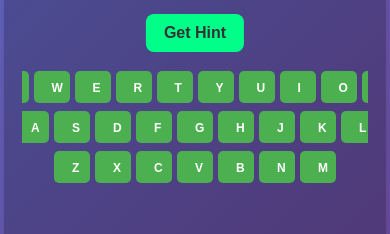
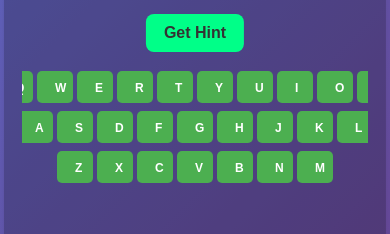
Before and after one commit to jb24000/hangman-game, a plain HTML site: page index.html in a window 390 px wide. Both pictures are taken after a click on the button "Start Game". Shown: the part 434-668 px from the top of the page. Drawn offline with Linux system fonts and the light colour scheme.

Commit message:
Update index.html

```diff
--- a/index.html
+++ b/index.html
@@ -168,7 +168,7 @@
       gap: 10px;
       margin: 10px 0 0 0;
     }
-    #keyboard {
+#keyboard {
   display: none;
   flex-direction: column;
   align-items: center;
@@ -206,24 +206,24 @@
   box-sizing: border-box;
 }
     #keyboard button:disabled { background: #aaa; cursor: not-allowed; }
-   @media (max-width: 480px) {
-     #keyboard {
+  @media (max-width: 480px) {
+  #keyboard {
     max-width: 100vw;
     gap: 6px;
     padding-left: 0;
     padding-right: 0;
   }
   .kb-row {
-    gap: 3px;
-    width: 100vw;
-    /* Remove flex-wrap: nowrap; */
+    gap: 2px;
+    width: auto;
   }
   #keyboard button {
-    min-width: 24px;
+    width: 9vw;
+    max-width: 28px;
+    min-width: 18px;
     height: 32px;
     font-size: 12px;
     margin: 1px;
-    max-width: 28px;
   }
 }
     }
```
